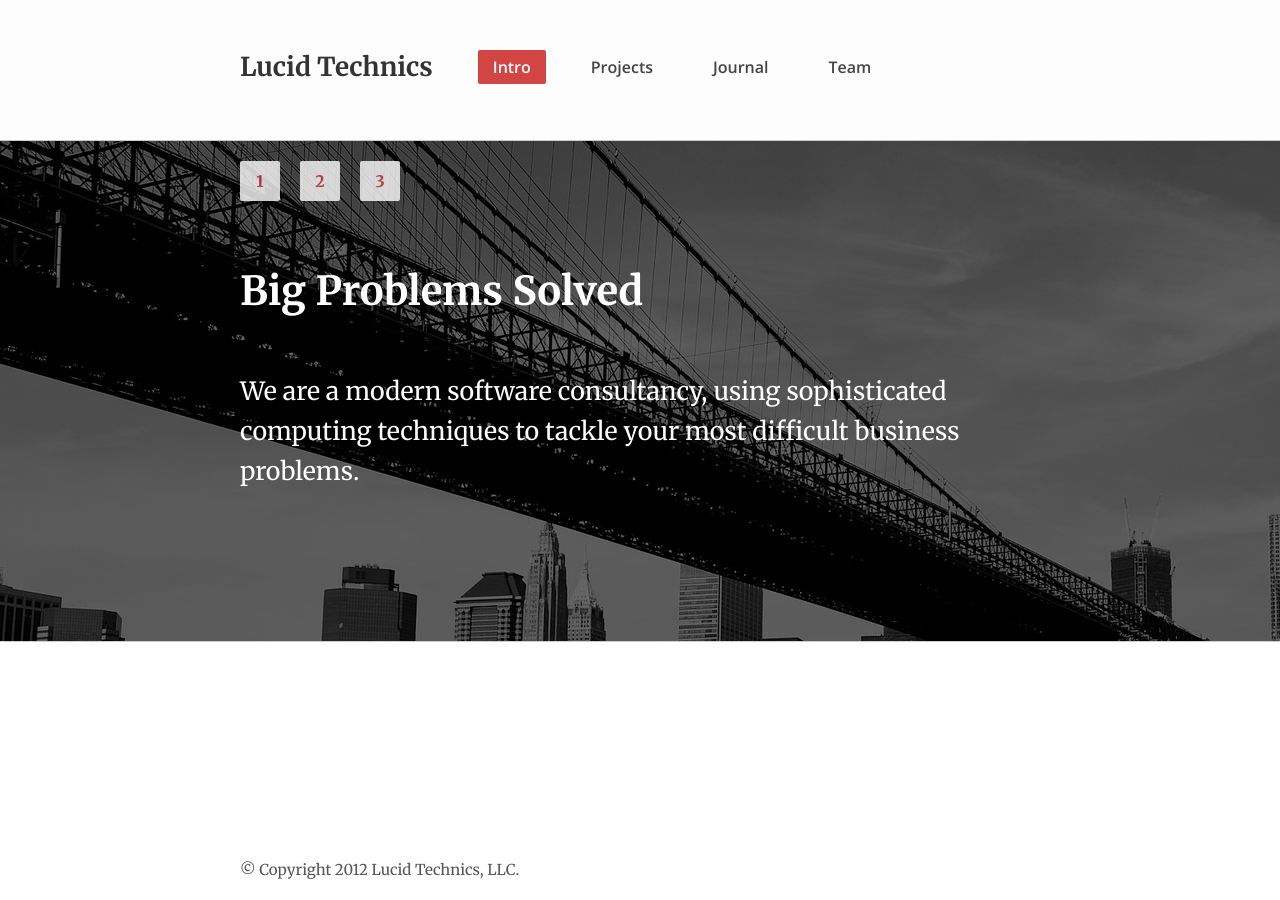
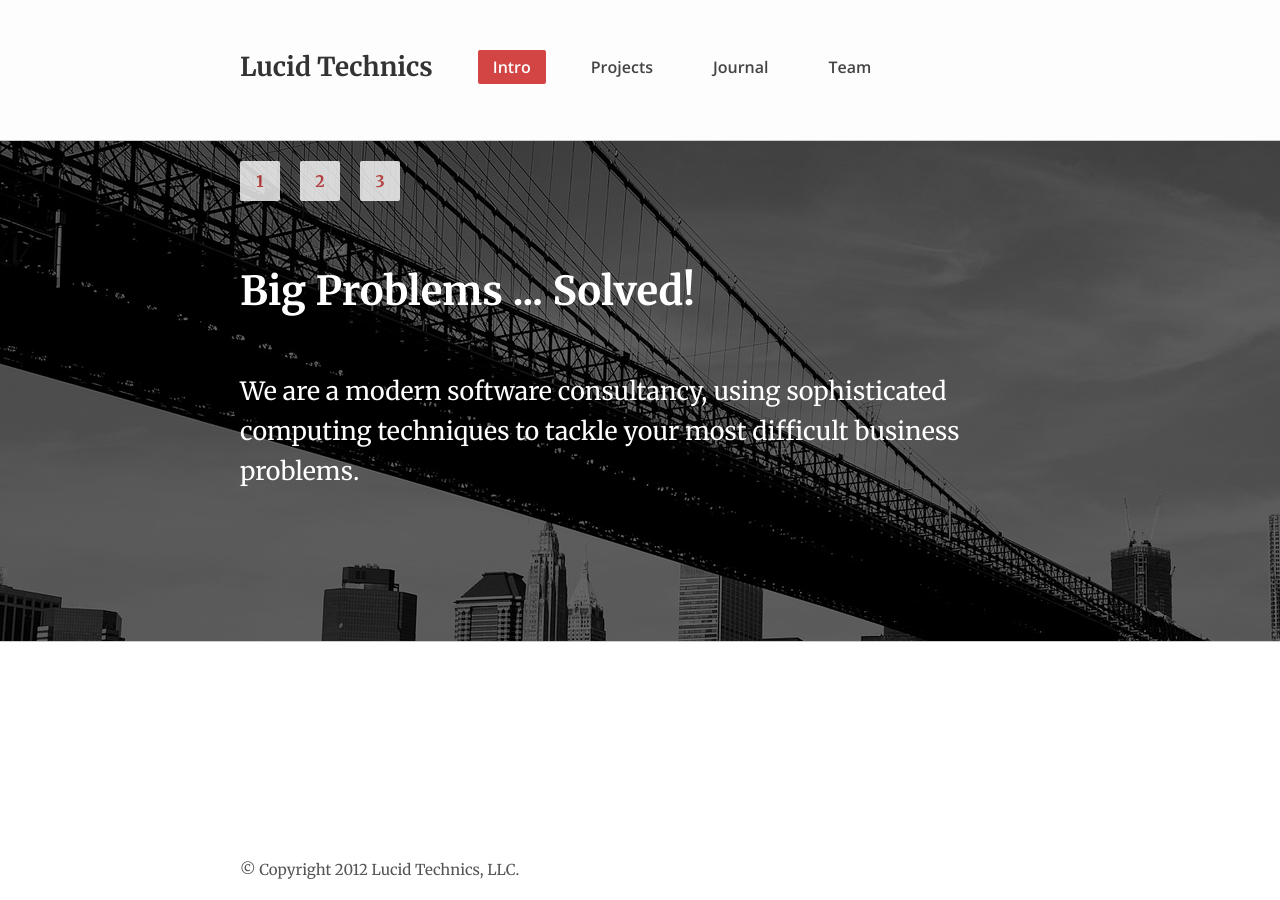
Before and after one commit to LucidTechnics/lucidtechnics.github.com, a Jekyll site: the page built from index.html, in a window 1280 px wide. Built offline with Jekyll 4.4.1, drawn with Linux system fonts in a browser that asks for light colours; nearby versions of some CDN libraries.

```diff
--- a/index.html
+++ b/index.html
@@ -3,13 +3,13 @@ layout: default
 permalink: /
 
 slides:
-- title: Big Problems Solved
+- title: Big Problems ... Solved!
   teaser: We are a modern software consultancy, using sophisticated computing techniques to tackle your most difficult business problems.
   image: /images/nyc-bg.jpeg
-- title: Productivity Increased
+- title: Productivity ... Increased!
   teaser: We analyze your workflow, creating custom software that boosts your workforces productivity.
   image: /images/barrels.gif
-- title: Results Delivered
+- title: Results ... Delivered!
   teaser: Our open source software solutions are proven winners, employing cloud computing and machine learning technics to your company's advantage.
   image: /images/electricity.png
 ---
```
